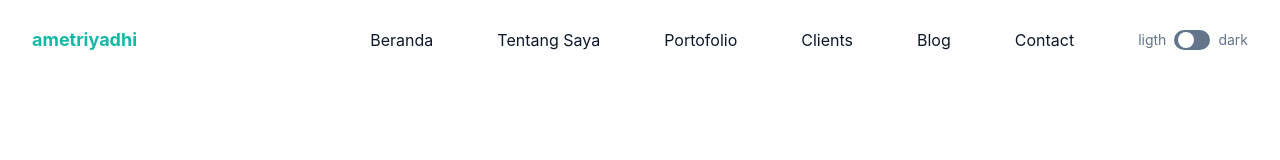
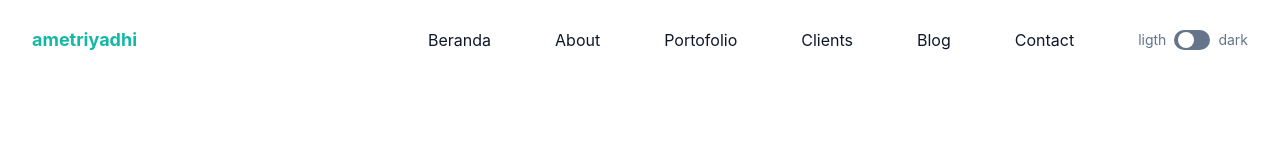
Before and after one commit to ametriyadhi/portfolio-tailwind-css, a website: page index.html in a window 1280 px wide. Shown: the top 160 px of the page. Drawn offline with Linux system fonts and the light colour scheme.

Commit message:
Update index.html

```diff
--- a/index.html
+++ b/index.html
@@ -37,7 +37,7 @@
                   <a href="#home" class="text-base text-dark py-2 mx-8 flex  group-hover:text-primary dark:text-white">Beranda</a>
                 </li>
                 <li class="group">
-                  <a href="#about" class="text-base text-dark py-2 mx-8 flex group-hover:text-primary dark:text-white">Tentang Saya</a>
+                  <a href="#about" class="text-base text-dark py-2 mx-8 flex group-hover:text-primary dark:text-white">About</a>
                 </li>
                 <li class="group">
                   <a href="#portfolio" class="text-base text-dark py-2 mx-8 flex group-hover:text-primary dark:text-white">Portofolio</a>
```
